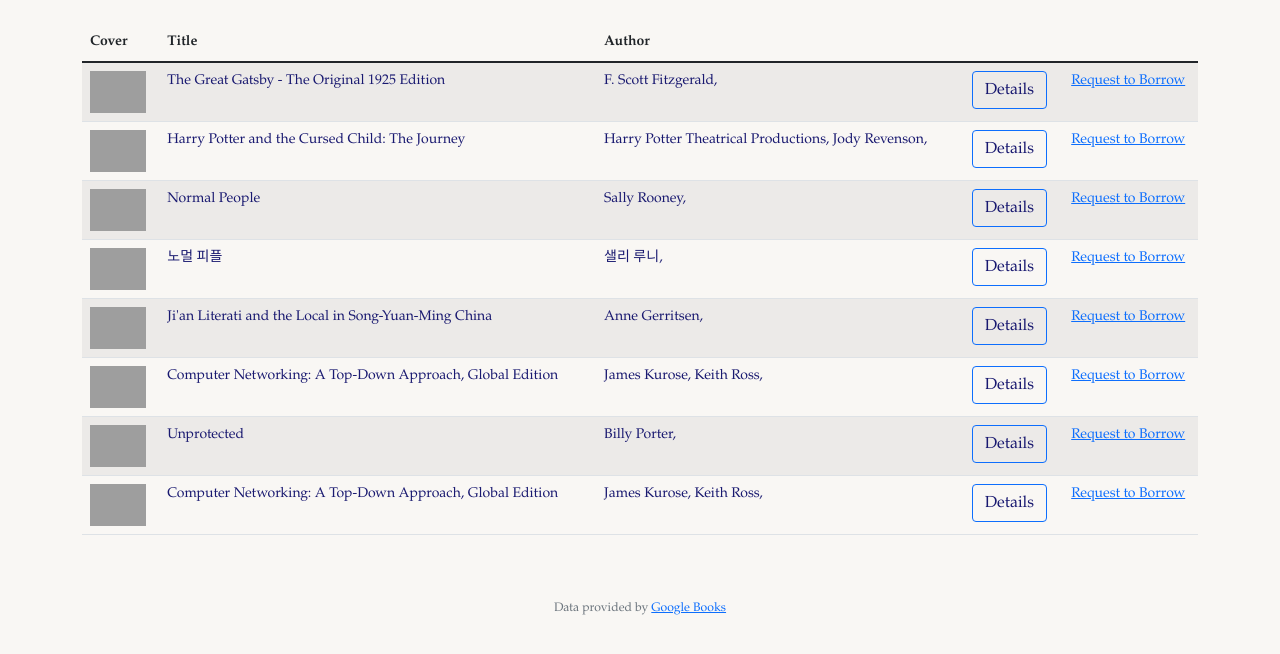
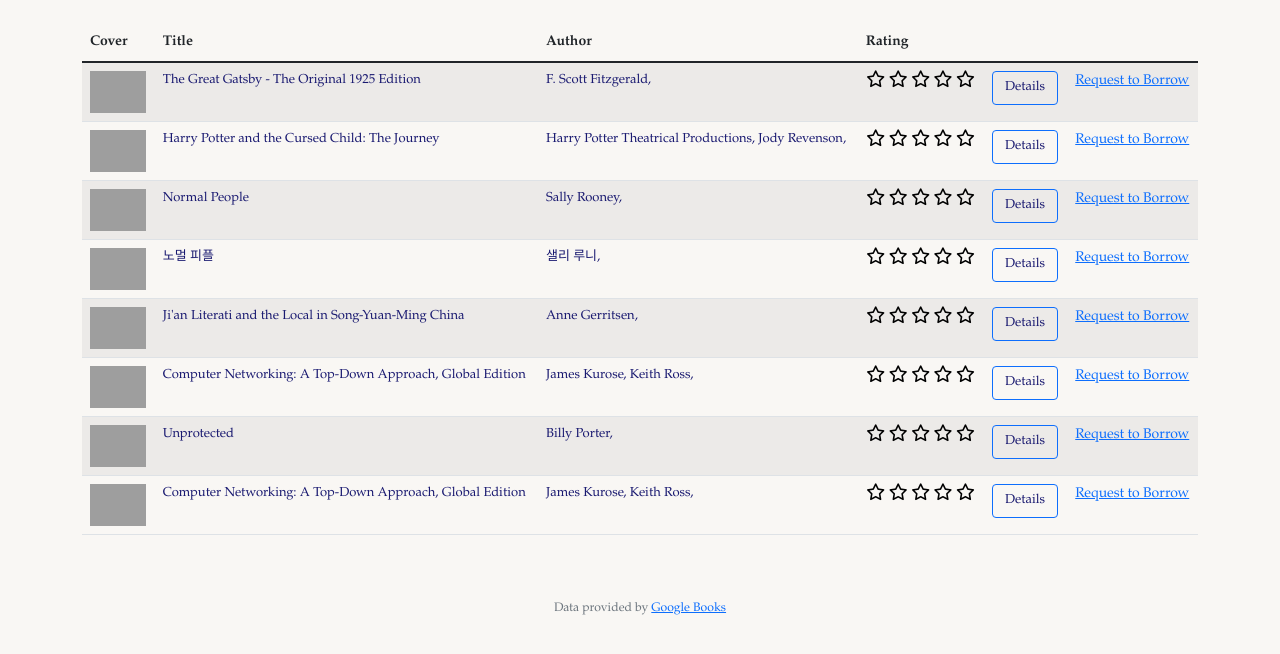
Before and after one commit to ckim48/ds_library, a Flask app: page /library in a window 1280 px wide. Shown: the part 84-738 px from the top of the page. Run offline with Flask 3, Linux system fonts and the light colour scheme; some libraries are stand-ins or nearby versions; grey boxes are pictures that could not be loaded.

Commit message:
ㄴㄴㄴ

```diff
--- a/app.py
+++ b/app.py
@@ -333,8 +333,15 @@ def library():
             # If successful, display book info
             return render_template("info.html", title=volumes["title"], authors=volumes["authors"], cover=volumes["cover"], description=volumes["description"], isbn=isbn)
 
+
 if __name__ == '__main__':
     app.run(debug=True)
+@app.route('/rate_book', methods=['POST'])
+def rate_book():
+    data = request.get_json()
+    isbn = data.get('isbn')
+    username = data.get('username')
+    rating = data.get('rating')
 
 """ Added tables in SQL:
 
--- a/static/styles.css
+++ b/static/styles.css
@@ -33,6 +33,7 @@ body {
 }
 
 .table-data {
+    font-size:13px;
     color: #191970;
 }
 
@@ -195,3 +196,16 @@ div.content {
 hr.solid {
   border-top: 3px solid #bbb;
 }
+
+
+/* CSS for the rating stars */
+.rating .star i {
+    font-size: 1.2em;
+    cursor: pointer;
+    color: black; /* Default color for unfilled stars */
+}
+
+
+.filled {
+        color: gold !important; /* Change this to any color you want for the filled stars */
+    }
--- a/templates/layout.html
+++ b/templates/layout.html
@@ -6,7 +6,7 @@
 
         <meta charset="utf-8">
         <meta name="viewport" content="initial-scale=1, width=device-width">
-
+        <link rel="stylesheet" href="https://cdnjs.cloudflare.com/ajax/libs/font-awesome/6.4.2/css/all.min.css" integrity="sha512-z3gLpd7yknf1YoNbCzqRKc4qyor8gaKU1qmn+CShxbuBusANI9QpRohGBreCFkKxLhei6S9CQXFEbbKuqLg0DA==" crossorigin="anonymous" referrerpolicy="no-referrer" />
         <!-- http://getbootstrap.com/docs/5.1/ -->
         <link crossorigin="anonymous" href="https://cdn.jsdelivr.net/npm/bootstrap@5.1.3/dist/css/bootstrap.min.css" integrity="sha384-1BmE4kWBq78iYhFldvKuhfTAU6auU8tT94WrHftjDbrCEXSU1oBoqyl2QvZ6jIW3" rel="stylesheet">
         <script crossorigin="anonymous" src="https://cdn.jsdelivr.net/npm/bootstrap@5.1.3/dist/js/bootstrap.bundle.min.js" integrity="sha384-ka7Sk0Gln4gmtz2MlQnikT1wXgYsOg+OMhuP+IlRH9sENBO0LRn5q+8nbTov4+1p"></script>
--- a/templates/library.html
+++ b/templates/library.html
@@ -12,6 +12,7 @@
                     <th class="text-start">Cover</th>
                     <th class="text-start">Title</th>
                     <th class="text-start">Author</th>
+                    <th class="text-start">Rating</th>  <!-- New column for rating -->
                 </tr>
             </thead>
             <tbody>
@@ -24,9 +25,17 @@
                             <td class="text-start"><p class="table-data">{{ book['title'] }}</p></td>
                             <td class="text-start"><p class="table-data">{{ book['authors'] }}</p></td>
                             <td>
+                                <div class="rating" data-book-isbn="{{ book['isbn'] }}">
+                                    <span class="star" data-rating="1"><i class="fa-regular fa-star"></i></span>
+                                    <span class="star" data-rating="2"><i class="fa-regular fa-star"></i></span>
+                                    <span class="star" data-rating="3"><i class="fa-regular fa-star"></i></span>
+                                    <span class="star" data-rating="4"><i class="fa-regular fa-star"></i></span>
+                                    <span class="star" data-rating="5"><i class="fa-regular fa-star"></i></span>
+                                </div>
+                            </td>
+                            <td>
                                 <button type="submit" class="table-data btn btn-outline-primary" action="direct" value="{{ book['isbn'] }}" name="details">Details</button>
                             </td>
-
                             <td><p><a href="mailto:{{ emails[loop.index - 1]['user_email'] }}">Request to Borrow</a></p></td>
                         </form>
                     </tr>
@@ -34,4 +43,42 @@
             </tbody>
         </table>
     </main>
+
+<script>
+    // JavaScript to handle the rating functionality
+    const ratingContainers = document.querySelectorAll('.rating');
+
+    ratingContainers.forEach(container => {
+        const stars = container.querySelectorAll('.star');
+
+        stars.forEach(star => {
+            star.addEventListener('click', () => {
+                const rating = star.getAttribute('data-rating');
+                const bookIsbn = container.getAttribute('data-book-isbn');
+                updateStarRating(container, rating);
+                alert(`You rated the book with ISBN ${bookIsbn} ${rating} stars.`);
+            });
+        });
+    });
+
+function updateStarRating(container, rating) {
+    const stars = container.querySelectorAll('.star');
+    stars.forEach(star => {
+        const starRating = star.getAttribute('data-rating');
+        if (starRating <= rating) {
+            // Change the icon to a filled star
+            star.innerHTML = '<i class="fa-solid fa-star filled"></i>';
+        } else {
+            // Revert to the empty star icon
+            star.innerHTML = '<i class="fa-regular fa-star"></i>';
+        }
+    });
+
+    const xhr = new XMLHttpRequest();
+    xhr.open('POST', '/rate_book', true);
+    xhr.setRequestHeader('Content-Type', 'application/json');
+    const starCount = starRating.length;
+    xhr.send(JSON.stringify({ isbn, username, starCount }));
+}
+</script>
 {% endblock %}
```
Also changed, not shown: 2 other files.
